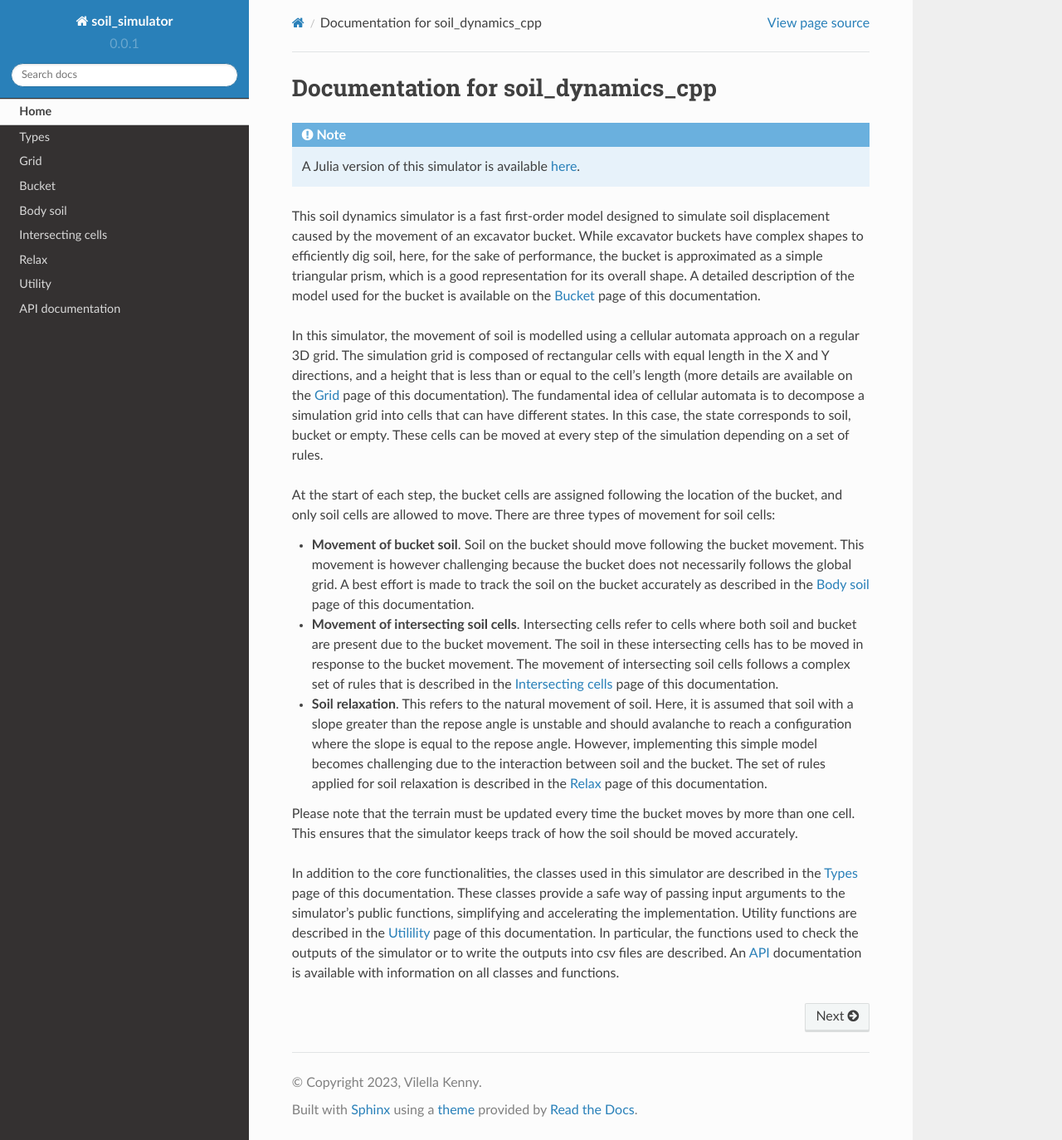
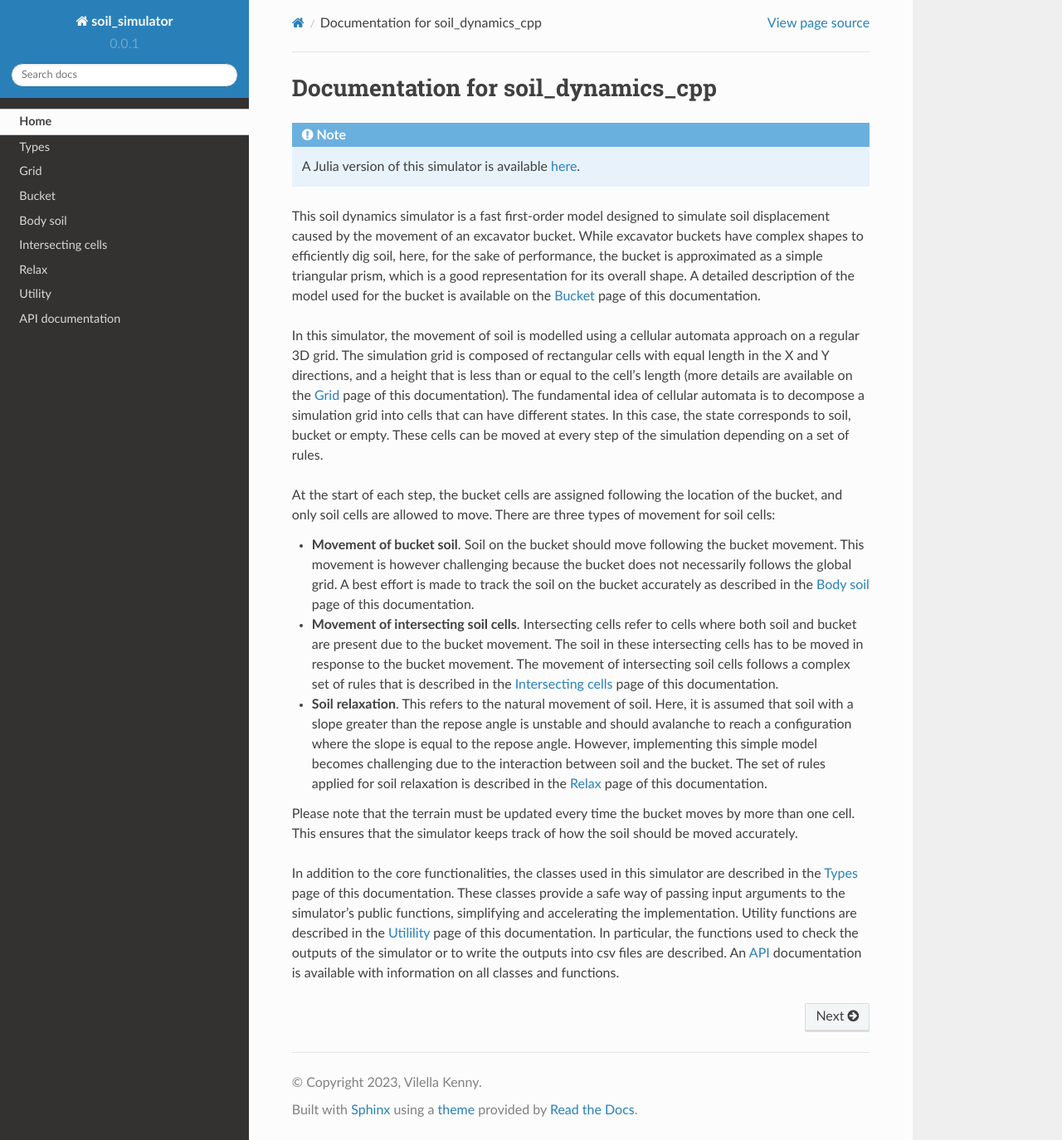
Before and after one commit to KennyVilella/soil_dynamics_cpp, a Sphinx documentation site: the page built from docs/index.rst, in a window 1280 px wide and 1374 px high. Shown: the whole window at 83% size. Built offline with Sphinx 7.4.7 and the Read the Docs theme 2.0.0, drawn with Linux system fonts in a browser that asks for light colours.

Commit message:
Bugfix: margin in sidebar of documentation (#66)
# Description
- Corrected margin in sidebar of documentation

```diff
--- a/docs/_static/custom.css
+++ b/docs/_static/custom.css
@@ -1,3 +1,3 @@
 /* Changes margin before and after list
    The !important property is needed to override the default property */
-ul { margin-top: -12px; margin-bottom: 12px !important;}
+section ul { margin-top: -12px; margin-bottom: 12px !important;}
```
